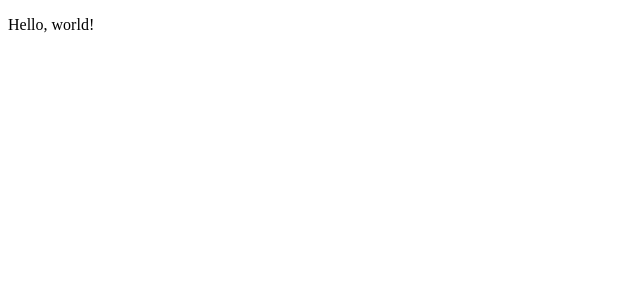
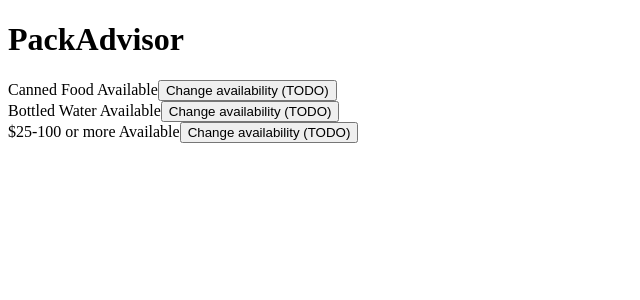
Before and after one commit to milan5000/recordhacks-2025-proj, a React (Vite) app: page / in a window 1280 px wide. Shown: the top 300 px of the page, without its empty margins (0-640 px from the left). Built offline with nearby package versions, Linux system fonts and the light colour scheme.

Commit message:
Bare-bones frontend

```diff
--- a/src/App.jsx
+++ b/src/App.jsx
@@ -1,7 +1,40 @@
+import { useState, useEffect } from 'react'
+
 const App = () => {
+  const [supplies, setSupplies] = useState([
+    {
+      id: 1,
+      name: 'Canned Food',
+      available: true
+    },
+    {
+      id: 2,
+      name: 'Bottled Water',
+      available: true
+    },
+    {
+      id: 3,
+      name: '$25-100 or more',
+      available: true
+    }
+  ])
+  const [avail, setAvail] = useState({
+    water: true,
+    food: true,
+    first_aid_kit: true
+  })
+
   return (
     <div>
-      <p>Hello, world!</p>
+      <h1>PackAdvisor</h1>
+      <div>
+        {supplies.map(supply =>
+          <div key={supply.id}>
+            {supply.name} {supply.available ? "Available" : "Unavailable"}
+            <button>Change availability (TODO)</button>
+          </div>
+        )}
+      </div>
     </div>
   )
 }
```
